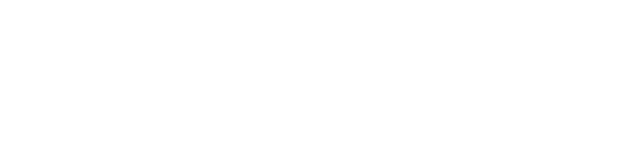
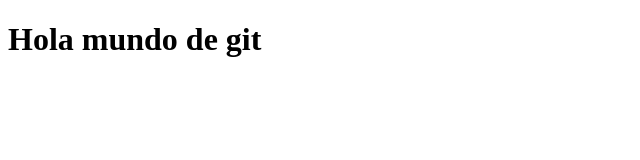
Before and after one commit to Osvaldo2308/pruebagit, a plain HTML site: page index.html in a window 1280 px wide. Shown: the whole page, without its empty margins (0-640 px from the left). Drawn offline with Linux system fonts and the light colour scheme.

Commit message:
Cree el archivo styles.css y puse estructura general de html5

```diff
--- a/index.html
+++ b/index.html
@@ -6,6 +6,6 @@
     <title>Document</title>
 </head>
 <body>
-
+    <h1>Hola mundo de git</h1>
 </body>
 </html>
```
Also changed, not shown: styles.css (added).
